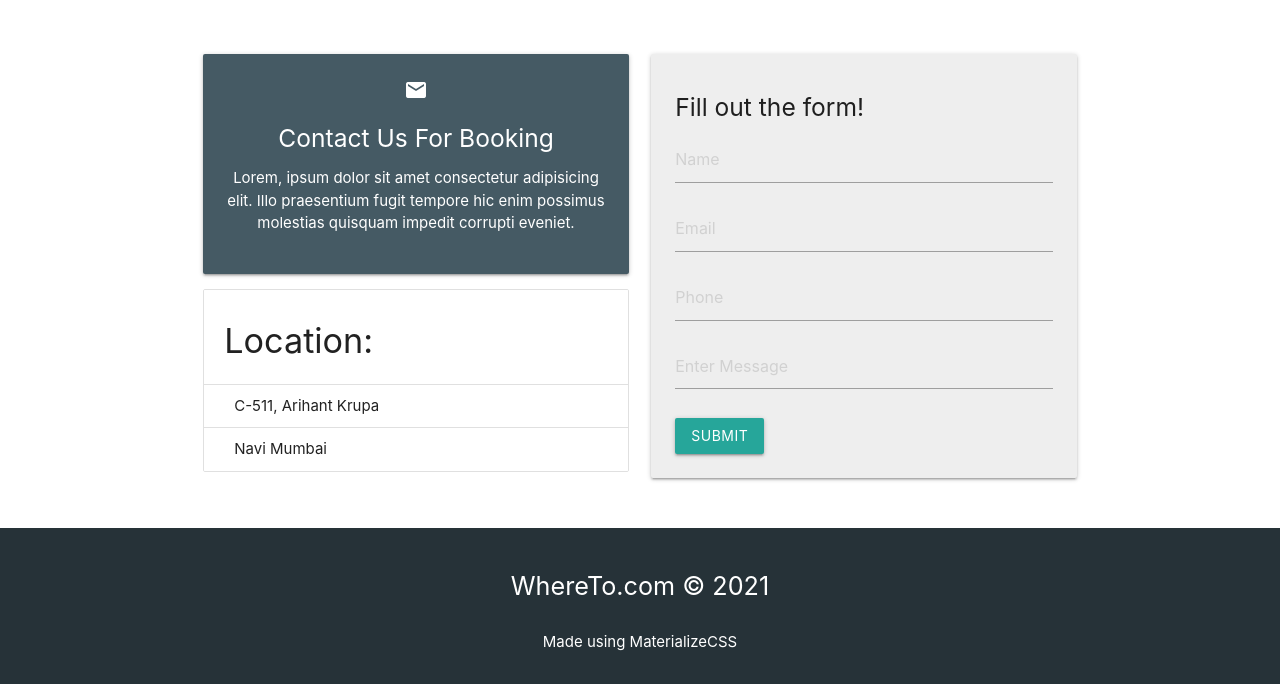
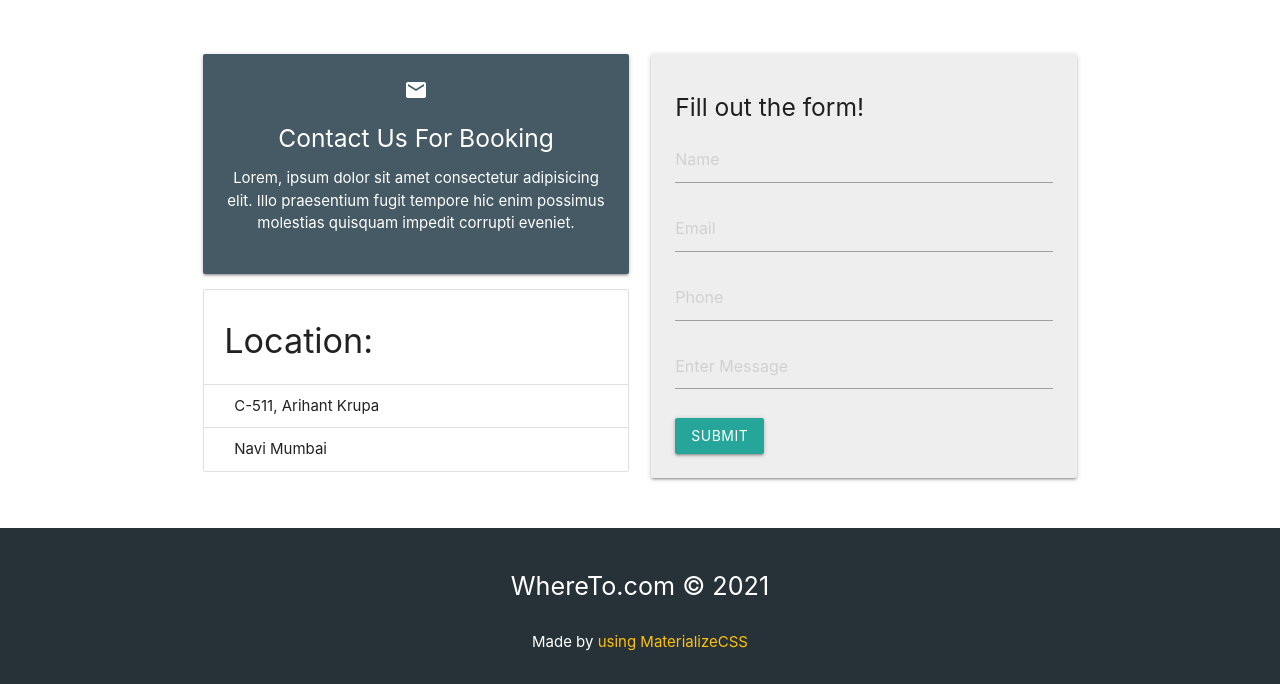
Before and after one commit to chester-warlock/WhereTo, a plain HTML site: page index.html in a window 1280 px wide. Shown: the part 2312-2996 px from the top of the page. Drawn offline with nearby package versions, Linux system fonts and the light colour scheme.

Commit message:
Update index.html

```diff
--- a/index.html
+++ b/index.html
@@ -313,7 +313,7 @@
   <!-- Footer -->
   <footer class="section blue-grey darken-4 white-text center ">
     <p class="flow-text">WhereTo.com &copy; 2021 </p>
-    <p>Made using MaterializeCSS</p>
+    <p>Made by<span class = "amber-text" Pranav Narula</span> using MaterializeCSS</p>
   </footer>
 
   <!--JavaScript at end of body for optimized loading-->
```
